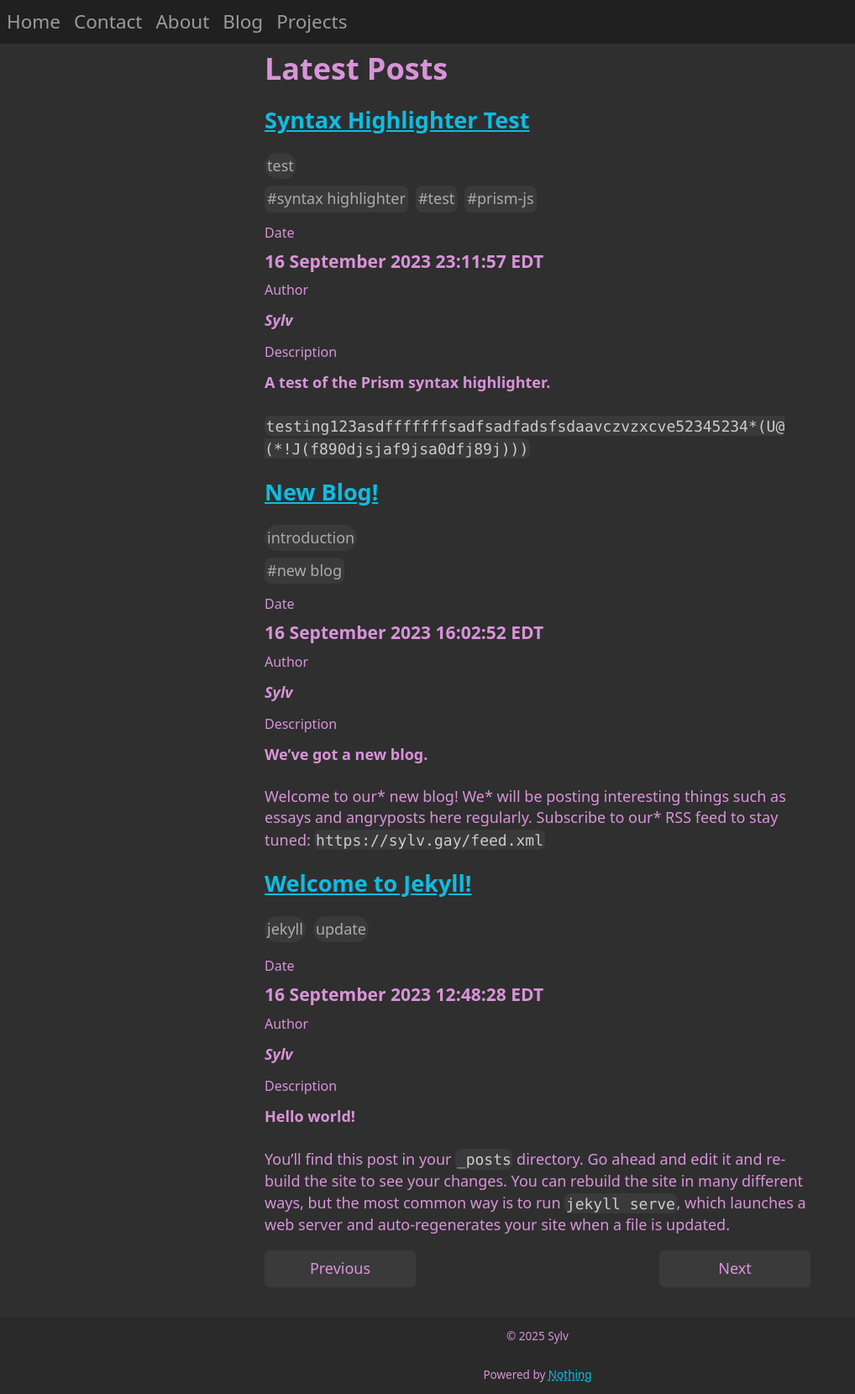
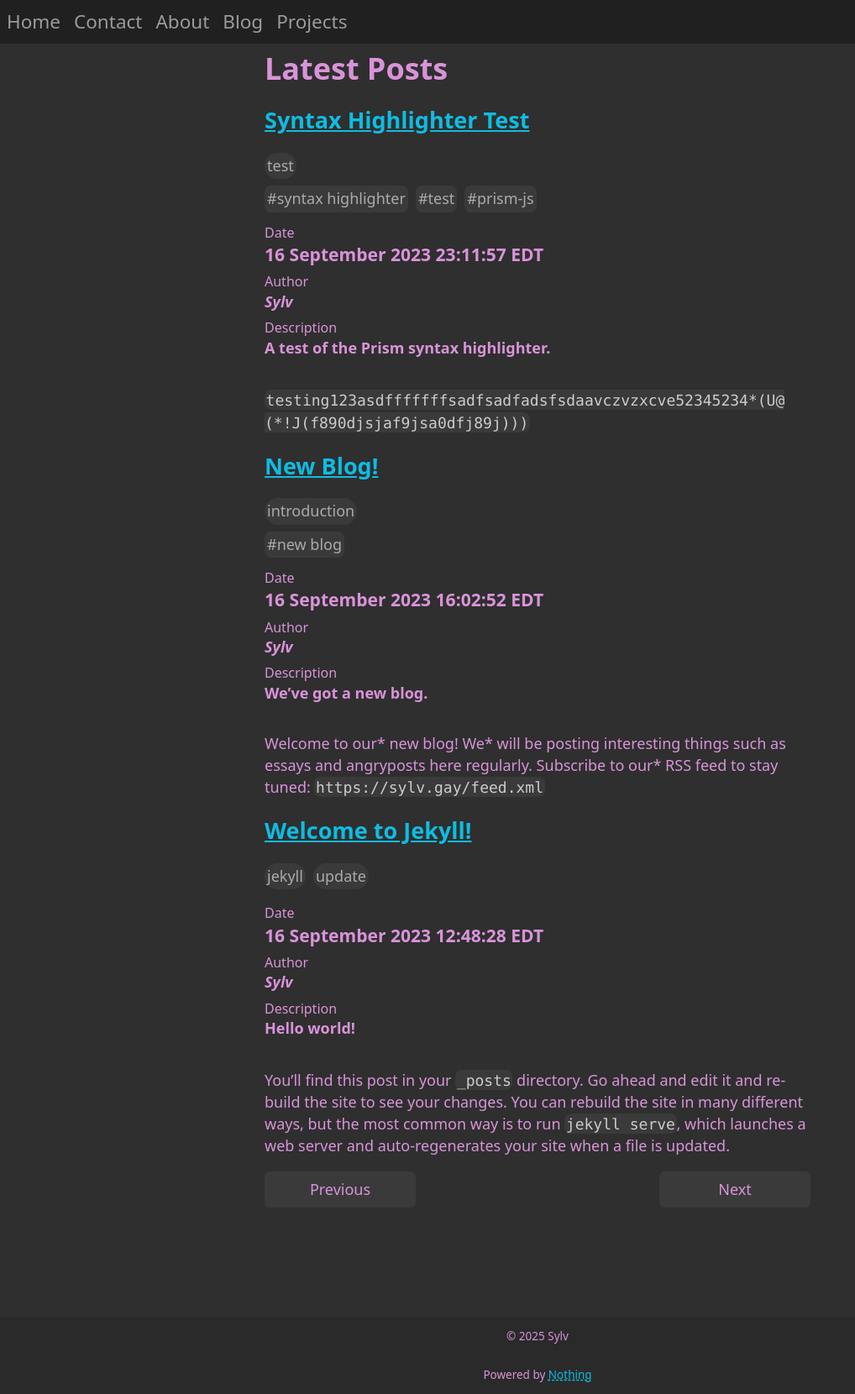
Before and after one commit to sylv256/sylv256.github.io, a Jekyll site: the page built from blog/index.html, in a window 1280 px wide. Shown: the whole page at 84% size, without its empty margins (0-1018 px from the left). Built offline with Jekyll 4.4.1, drawn with Linux system fonts in a browser that asks for light colours; the list of posts is cut into pages by our own code.

Commit message:
fix: post descriptions and CSS

```diff
--- a/assets/css/style.css
+++ b/assets/css/style.css
@@ -518,7 +518,8 @@
 }
 
 .post-description * {
-	line-height: 0.0625em;
+	margin-top: 0.0625em;
+	margin-bottom: 0.0625em;
 }
 
 .post-description>span {
```
